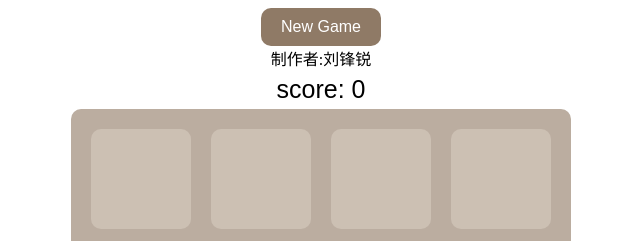
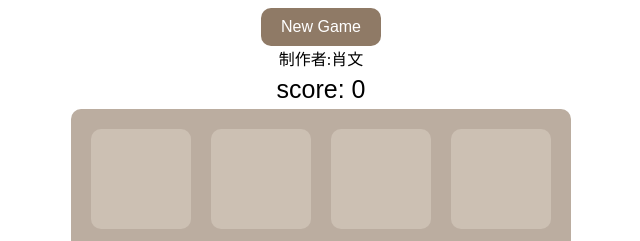
Before and after one commit to wikelgc/jekyll_demo, a Jekyll site: the page index.html, which Jekyll copies as it is, in a window 1280 px wide. Shown: the top 241 px of the page, without its empty margins (319-959 px from the left). Built offline with Jekyll 4.4.1, drawn with Linux system fonts in a browser that asks for light colours; nearby versions of some CDN libraries.

Commit message:
Update index.html

```diff
--- a/index.html
+++ b/index.html
@@ -3,7 +3,7 @@
 <head>
 	<meta charset="UTF-8">
 	<meta name="viewport" content="width=device-width, height=device-height, initial-scale=1.0, minimum-scale=1.0, maximum-scale=1.0, user-scalable=no"/>
-	<title>制作者:wike李逸</title>
+	<title>制作者:肖文</title>
 	<link rel="stylesheet" href="style.css"/>
 	<script type="text/javascript" src="http://libs.baidu.com/jquery/2.0.3/jquery.min.js"></script>
 	<script type="text/javascript" src="main.js"></script>
@@ -13,7 +13,7 @@
 <body>
 	<header>
 		<a href="javascript:new_game();" id="new_game_button">New Game</a>
-		<a>制作者:刘锋锐</a>
+		<a>制作者:肖文</a>
 		<p>score: <span id="score">0</span></p>
 	</header>
 	<div id="grid_container">
```
